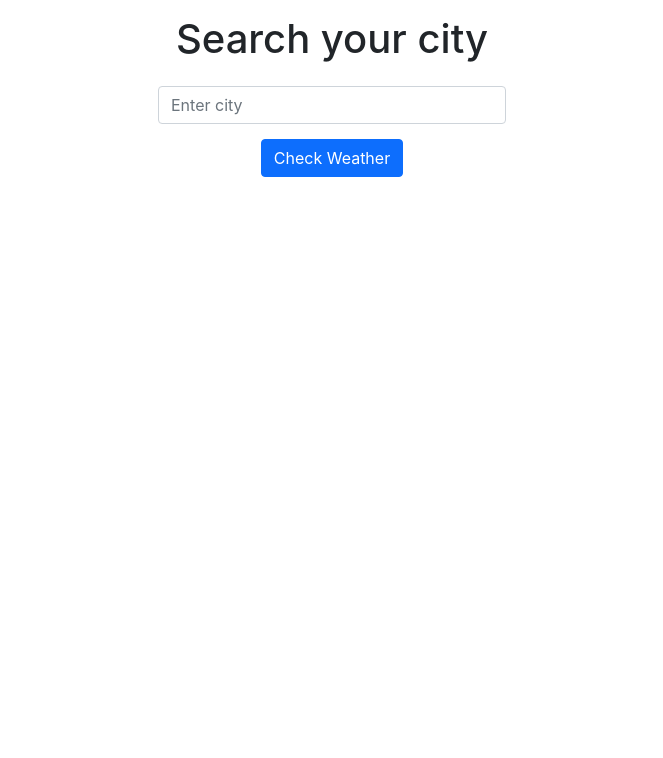
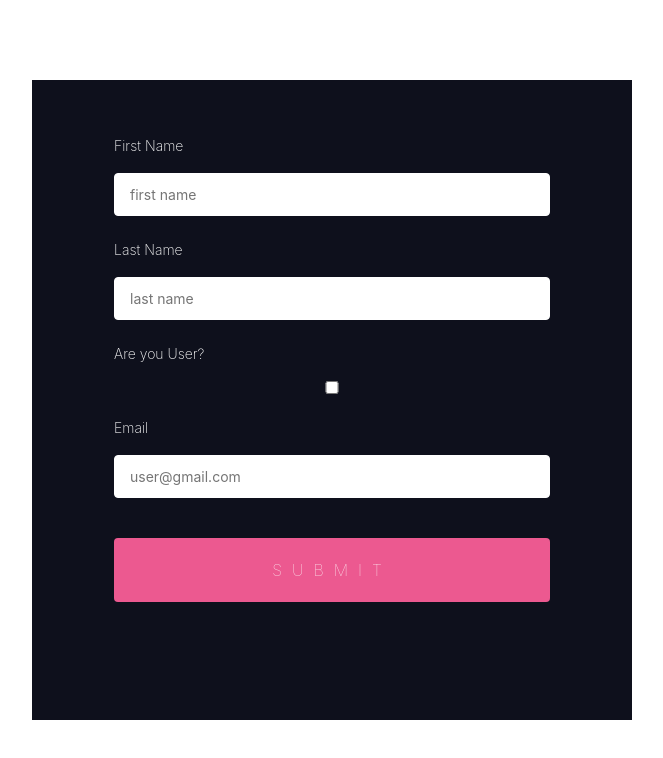
Before and after one commit to IbrahimNassman/weather-app, a React (Create React App) app: page / in a window 1280 px wide. Shown: the top 758 px of the page, without its empty margins (308-971 px from the left). Built offline with nearby package versions, Linux system fonts and the light colour scheme; the HTML template or start-up script is replaced by a standard one.

Commit message:
create login

```diff
--- a/package.json
+++ b/package.json
@@ -10,6 +10,7 @@
     "react": "^17.0.2",
     "react-bootstrap": "^2.2.2",
     "react-dom": "^17.0.2",
+    "react-hook-form": "^7.29.0",
     "react-scripts": "5.0.0",
     "web-vitals": "^2.1.4"
   },
--- a/src/App.js
+++ b/src/App.js
@@ -1,24 +1,26 @@
 import React from 'react';
-import CitySelector from './components/CitySelector';
+//import CitySelector from './components/CitySelector';
 import { Container } from 'react-bootstrap';
 import './App.css';
-import UseFetch from './hooks/UseFetch';
-import WeatherList from './components/WeatherList';
+//import UseFetch from './hooks/UseFetch';
+//import WeatherList from './components/WeatherList';
+import Login from './components/login';
 
 
 function App() {
-  const {data, error, isLoading, setUrl} = UseFetch();
+  // const {data, error, isLoading, setUrl} = UseFetch();
 
-  const getContent = () => {
-    if(error) return <h2>Error when fetching: {error}</h2>
-    if(!data && isLoading) return <h2>LOADING...</h2>
-    if(!data) return null;
-    return <WeatherList weathers={data.list} />
-  };
+  // const getContent = () => {
+  //   if(error) return <h2>Error when fetching: {error}</h2>
+  //   if(!data && isLoading) return <h2>LOADING...</h2>
+  //   if(!data) return null;
+  //   return <WeatherList weathers={data.list} />
+  //};
   return (
     <Container className="App">
-      <CitySelector onSearch={(city) => setUrl(`http://api.openweathermap.org/data/2.5/forecast?q=${city}&appid=3f87189f1aac3532836f8ddb60ca2990`)} />
-      {getContent()}
+      <Login />
+      {/* <CitySelector onSearch={(city) => setUrl(`http://api.openweathermap.org/data/2.5/forecast?q=${city}&appid=3f87189f1aac3532836f8ddb60ca2990`)} />
+      {getContent()} */}
     </Container>
   );
 }
--- /dev/null
+++ b/src/components/login.js
@@ -0,0 +1,49 @@
+import React from 'react'
+import { useForm } from 'react-hook-form';
+import '../styles/login.css';
+
+const Login = () => {
+    const { register, handleSubmit } = useForm();
+
+    const onSubmit = (data) => {
+    //alert(JSON.stringify(data));
+    console.log(data);
+};
+    return (
+    <div className='login'>
+        <form onSubmit={handleSubmit(onSubmit)}>
+            <div>
+                <label htmlFor="firstName">First Name</label>
+                <input {...register("firstName")} placeholder="first name" />
+            </div>
+
+            <div>
+                <label htmlFor="lastName">Last Name</label>
+                <input {...register("lastName")} placeholder="last name" />
+            </div>
+
+            <div>
+                <label htmlFor="User">Are you User?</label>
+                <input
+                type="checkbox"
+                {...register("User")}
+                placeholder="User"
+                value="yes"
+                />
+            </div>
+
+            <div>
+                <label htmlFor="email">Email</label>
+                <input
+                {...register("email")}
+                placeholder="user@gmail.com"
+                type="email"
+                />
+            </div>
+            <input type="submit" />
+            </form>
+    </div>
+    )
+}
+
+export default Login;
--- /dev/null
+++ b/src/styles/login.css
@@ -0,0 +1,100 @@
+body {
+    font-family: -apple-system, BlinkMacSystemFont, "Segoe UI", "Roboto", "Oxygen",
+    "Ubuntu", "Cantarell", "Fira Sans", "Droid Sans", "Helvetica Neue",
+    sans-serif;
+}
+
+form {
+    max-width: 500px;
+    margin: 0 auto;
+    padding: 2rem;
+}
+
+h1 {
+    font-weight: 100;
+    color: white;
+    text-align: center;
+    padding-bottom: 10px;
+    border-bottom: 1px solid rgb(79, 98, 148);
+}
+
+.form {
+    background: #0e101c;
+    max-width: 400px;
+    margin: 0 auto;
+}
+
+p {
+    color: #bf1650;
+}
+
+p::before {
+    display: inline;
+    content: "⚠ ";
+}
+
+input {
+    display: block;
+    box-sizing: border-box;
+    width: 100%;
+    border-radius: 4px;
+    border: 1px solid white;
+    padding: 10px 15px;
+    margin-bottom: 10px;
+    font-size: 14px;
+}
+
+label {
+    line-height: 2;
+    text-align: left;
+    display: block;
+    margin-bottom: 13px;
+    margin-top: 20px;
+    color: white;
+    font-size: 14px;
+    font-weight: 200;
+}
+
+input[type="submit"] {
+    background: #ec5990;
+    color: white;
+    text-transform: uppercase;
+    border: none;
+    margin-top: 40px;
+    padding: 20px;
+    font-size: 16px;
+    font-weight: 100;
+    letter-spacing: 10px;
+}
+
+input[type="submit"]:hover {
+    background: #bf1650;
+}
+
+input[type="button"]:active,
+input[type="submit"]:active {
+    transition: 0.3s all;
+    transform: translateY(3px);
+    border: 1px solid transparent;
+    opacity: 0.8;
+}
+
+input:disabled {
+    opacity: 0.4;
+}
+
+input[type="button"]:hover {
+    transition: 0.3s all;
+}
+
+input[type="button"],
+input[type="submit"] {
+    -webkit-appearance: none;
+}
+
+.login {
+    background: #0e101c;
+    height: 40rem;
+    max-width: 600px;
+    margin: 5rem auto;
+}
```
Also changed, not shown: src/components/CitySelector.js (+0 -46 lines), 1 other file (tests, documents, lock files or other folders).
